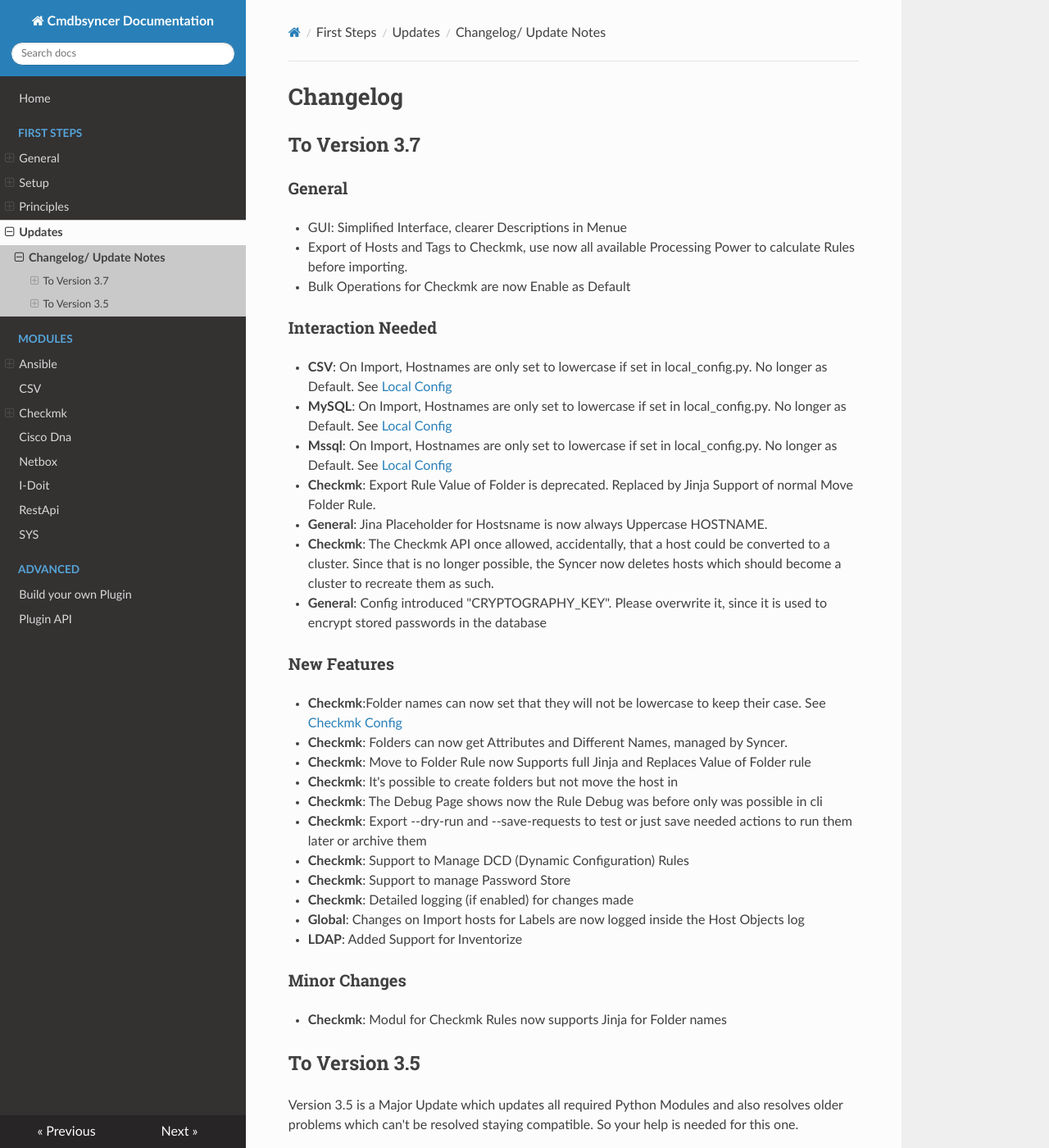
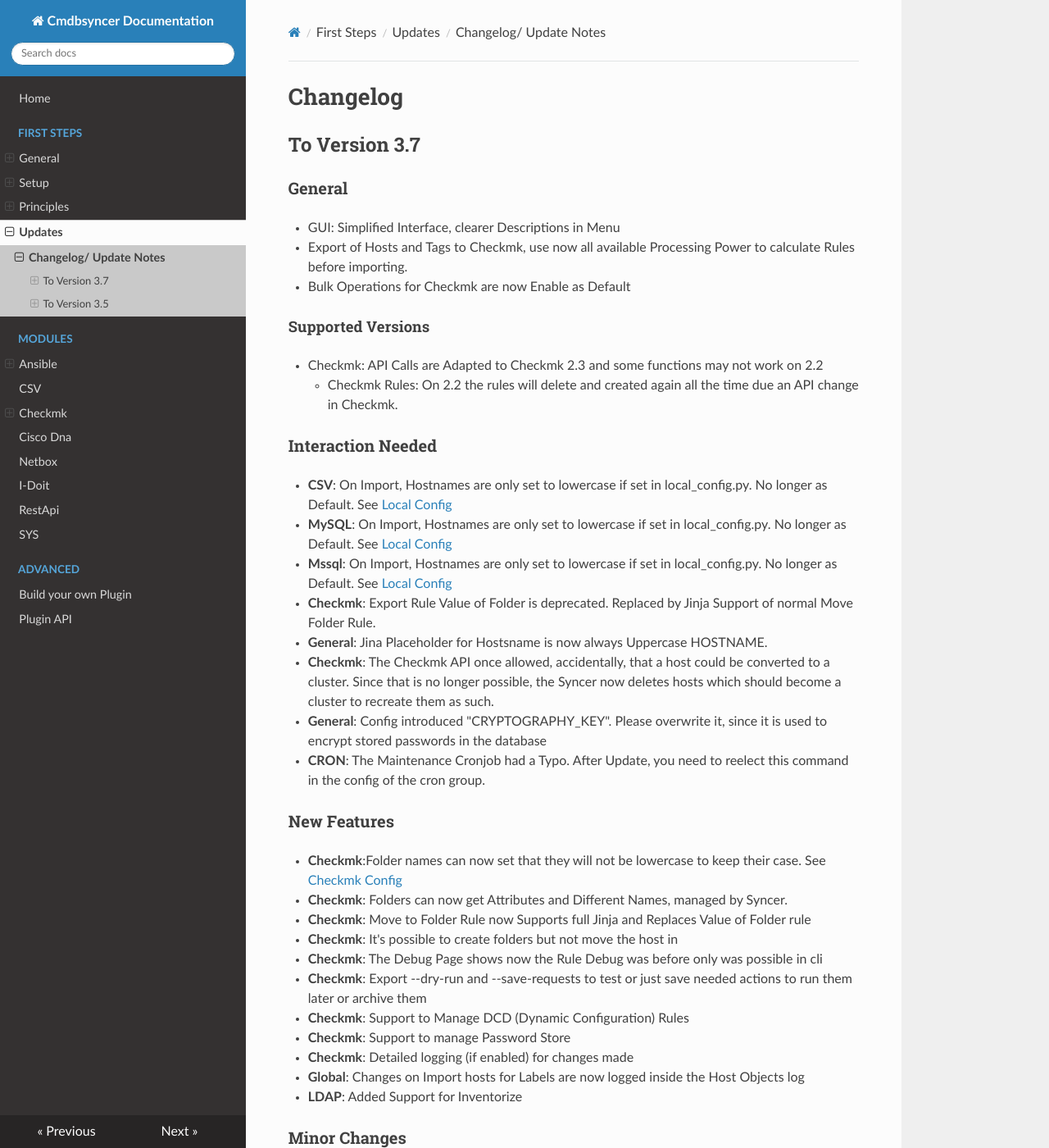
Before and after one commit to kuhn-ruess/cmdbsyncer-docs, an MkDocs documentation site: the page built from docs/updates/changelog.md, in a window 1280 px wide and 1400 px high. Shown: the whole window at 82% size. Built offline with MkDocs 1.6.1, drawn with Linux system fonts in a browser that asks for light colours; nearby versions of some CDN libraries.

Commit message:
Docu Updates

```diff
--- a/docs/updates/changelog.md
+++ b/docs/updates/changelog.md
@@ -3,9 +3,14 @@
 ## To Version 3.7
 
 ### General
-- GUI: Simplified Interface, clearer Descriptions in Menue
+- GUI: Simplified Interface, clearer Descriptions in Menu
 - Export of Hosts and Tags to Checkmk, use now all available Processing Power to calculate Rules before importing.
 - Bulk Operations for Checkmk are now Enable as Default
+
+
+#### Supported Versions
+- Checkmk: API Calls are Adapted to Checkmk 2.3 and some functions may not work on 2.2
+	- Checkmk Rules: On 2.2 the rules will delete and created again all the time due an API change in Checkmk.
 
 
 ### Interaction Needed
@@ -16,6 +21,7 @@
 - **General**: Jina Placeholder for Hostsname is now always Uppercase HOSTNAME.
 - **Checkmk**: The Checkmk API once allowed, accidentally, that a host could be converted to a cluster. Since that is no longer possible, the Syncer now deletes hosts which should become a cluster to recreate them as such.
 - **General**: Config introduced "CRYPTOGRAPHY_KEY". Please overwrite it, since it is used to encrypt stored passwords in the database
+- **CRON**: The Maintenance Cronjob had a Typo. After Update, you need to reelect this command in the config of the cron group.
 
 ### New Features
 - **Checkmk**:Folder names can now set that they will not be lowercase to keep their case. See [Checkmk Config](/checkmk/config_vars/)
```
Also changed, not shown: docs/basics/lcl_config.md (+7 -6 lines).
